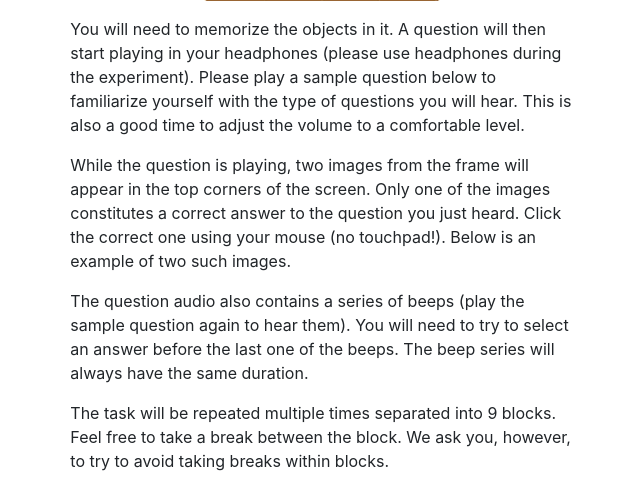
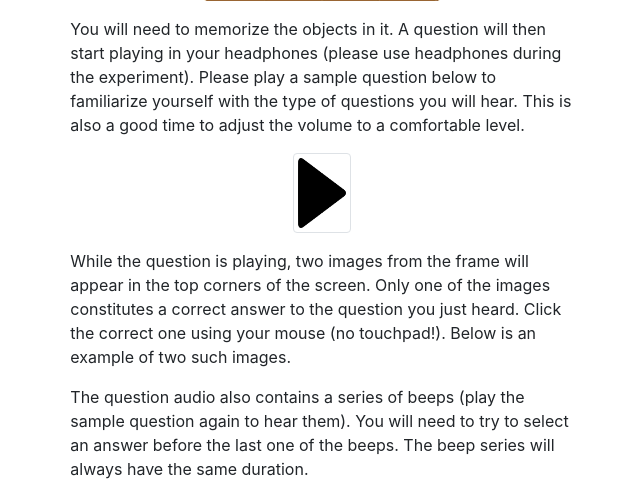
Before and after one commit to kalenkovich/mousetracking-django, a Django app: template experiment/templates/experiment/instructions.html in a window 1280 px wide. Shown: the part 380-869 px from the top of the page, without its empty margins (318-958 px from the left). Run offline with Django 3.2, Linux system fonts and the light colour scheme; the template is opened without the code that fills it: most values are stand-ins (such as "Sample title", 1, 10 or a date in 2020); some libraries are stand-ins or nearby versions.

Commit message:
added sample question track

```diff
--- a/experiment/templates/experiment/instructions.html
+++ b/experiment/templates/experiment/instructions.html
@@ -28,6 +28,38 @@
         Please play a sample question below to familiarize yourself with the type of questions you will hear.
         This is also a good time to adjust the volume to a comfortable level.
     </p>
+
+    <audio id = "sample-audio" src="{% static "experiment/audio/ogg/in-this-picture_right_negative.ogg" %}"></audio>
+    <div class="row justify-content-center">
+        <div class="col-2">
+            <img class="img-thumbnail" id="sample-audio-controls" src="{% static "experiment/play_icon.png" %}"
+                 height="5vh";
+                 style="margin-bottom:2vh;height:10vh;"/>
+        </div>
+    </div>
+
+
+    <script>
+        const sampleAudio=document.getElementById("sample-audio");
+        const sampleAudioControls = document.getElementById("sample-audio-controls");
+
+        function play() {
+            sampleAudio.play();
+            sampleAudioControls.src = "{% static "experiment/pause_icon.png" %}"
+        }
+
+        function pause() {
+            sampleAudio.pause();
+            sampleAudioControls.src = "{% static "experiment/play_icon.png" %}";
+        }
+
+        function togglePlayPause() {
+            sampleAudio.paused ? play() : pause()
+        }
+
+        sampleAudioControls.addEventListener('click', togglePlayPause);
+        sampleAudio.addEventListener('ended', pause);
+    </script>
 
     <p>
         While the question is playing, two images from the frame will appear in the top corners of the screen.
```
Also changed, not shown: experiment/static/experiment/pause_icon.png (added), experiment/static/experiment/play_icon.png (added).
